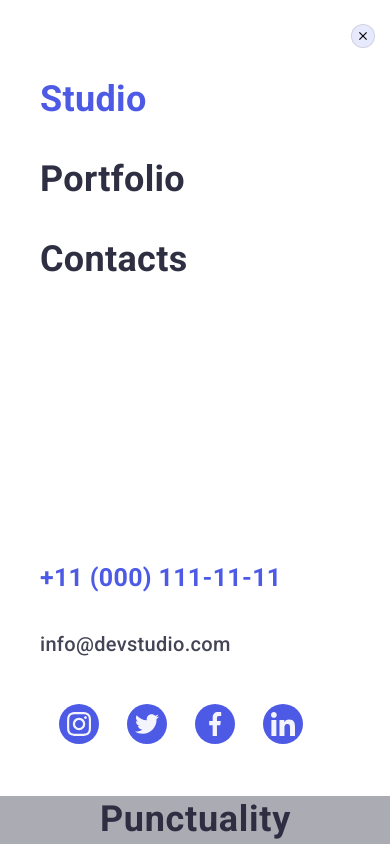
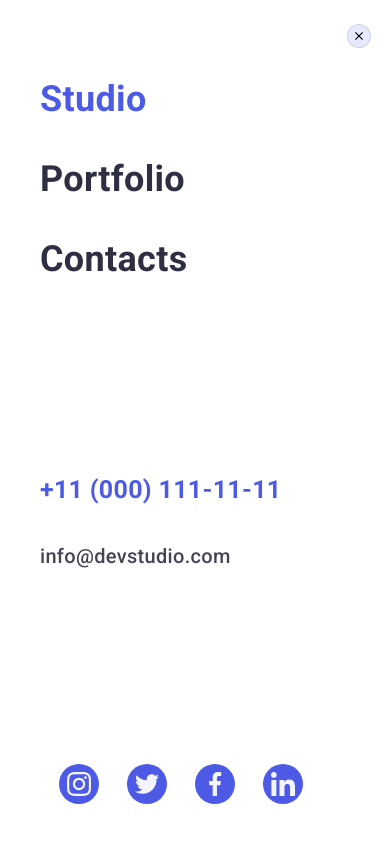
Before and after one commit to groats23/goit-markup-hw-07, a plain HTML site: page index.html in a window 390 px wide. Both pictures are taken after a click on the button 359 px from the left and 35 px from the top of the page. Shown: the top 844 px of the page. Drawn offline with nearby package versions, Linux system fonts and the light colour scheme.

Commit message:
Update
The end HTML/CSS GO IT

```diff
--- a/css/desktop.css
+++ b/css/desktop.css
@@ -41,13 +41,13 @@
   /* <!--Hero section--> */
 
   .hero-title {
-    padding-top: 188px;
+    /* padding-top: 188px; */
   }
 
   /* button-index.html */
   .modal-btn {
     margin-top: 48px;
-    margin-bottom: 188px;
+    /* margin-bottom: 188px; */
   }
 
   .overlay {
--- a/css/mobile.css
+++ b/css/mobile.css
@@ -66,14 +66,18 @@
   }
 
   .mobile-menu {
+    display: flex;
+    flex-direction: column;
+    justify-content: space-between;
     position: fixed;
     top: 0;
     left: 0;
+    padding-bottom: 40px;
+
     z-index: 1000;
     overflow-y: scroll;
     width: 100%;
     height: 100%;
-    max-height: 796px;
     background-color: var(--white-color);
 
     box-shadow: 0 0 0 100vmax rgba(46, 47, 66, 0.4);
@@ -103,7 +107,7 @@
   .modal-link-close {
     position: absolute;
     top: 24px;
-    right: 15px;
+    right: 19px;
 
     display: flex;
     justify-content: center;
@@ -171,8 +175,8 @@
   }
 
   .contact-mobile {
-    margin-top: 284px;
-    margin-bottom: 48px;
+    /* margin-top: 284px; */
+    /* margin-bottom: 48px; */
     padding-left: 40px;
   }
 
@@ -207,7 +211,7 @@
     display: flex;
     gap: 28px;
     justify-content: center;
-    padding-bottom: 40px;
+    /* padding-bottom: 40px; */
   }
 
   .social-link-mobile {
@@ -230,6 +234,7 @@
   /* <!--Hero section--> */
 
   .hero {
+    padding-top: 112px;
     padding-bottom: 112px;
   }
 
--- a/css/styles.css
+++ b/css/styles.css
@@ -116,7 +116,6 @@ img {
   margin-right: auto;
   margin-left: auto;
 
-  padding-top: 112px;
   color: var(--white-color);
   font-weight: 700;
 }
@@ -124,11 +123,12 @@ img {
 .hero {
   background-color: var(--primary-text-color);
   text-align: center;
+  padding-bottom: 188px;
+  padding-top: 188px;
 }
 
 .btn-options {
   display: inline-block;
-  align-items: center;
   border: 4px solid transparent;
   border-radius: 4px;
   font-weight: 500;
--- a/css/tablet.css
+++ b/css/tablet.css
@@ -212,6 +212,7 @@
   /* ==================== /Our advantages section 1 ==================== */
 
   .hero {
+    padding-top: 112px;
     padding-bottom: 112px;
   }
 
```
